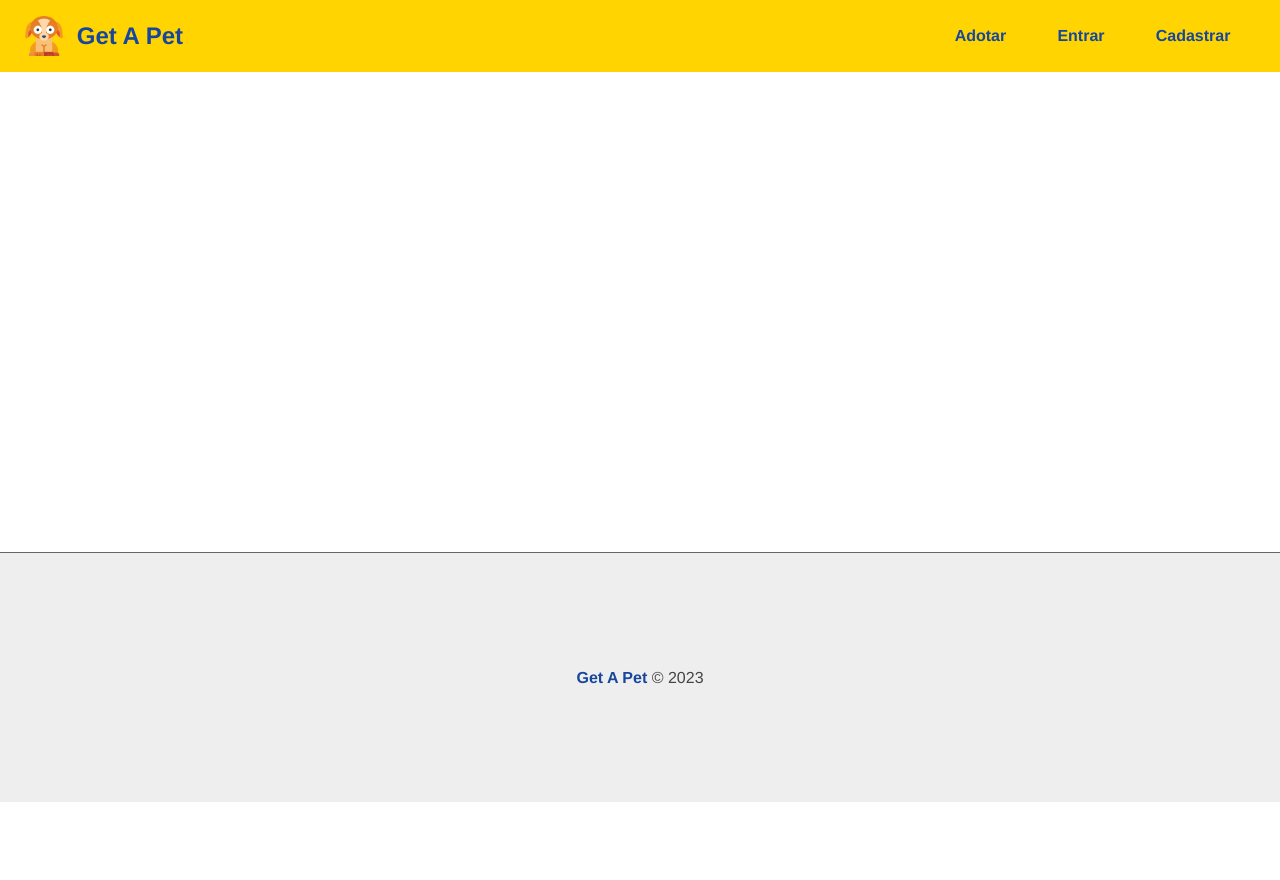
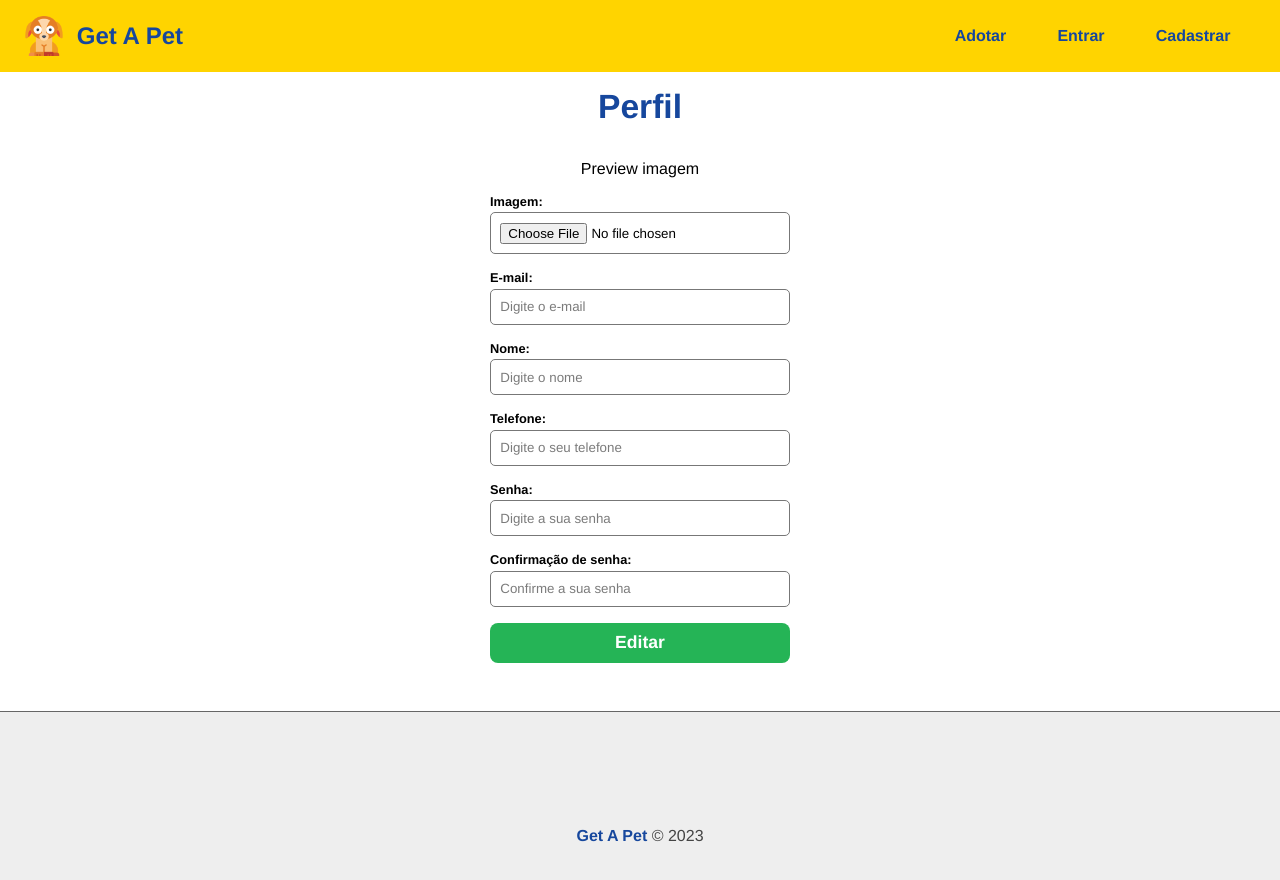
Before and after one commit to Pietro-berg7/Get-A-Pet-Project, a React (Vite) app in the folder frontend/: page /user/profile in a window 1280 px wide. Shown: the top 880 px of the page. Before the commit the page ends 802 px from the top, so only its background shows below. Built offline with nearby package versions, Linux system fonts and the light colour scheme.

Commit message:
Formulário de edição de usuário

```diff
--- a/frontend/src/components/form/Input.tsx
+++ b/frontend/src/components/form/Input.tsx
@@ -6,7 +6,7 @@ interface InputProps {
   type: string;
   text: string;
   name: string;
-  placeholder: string;
+  placeholder?: string;
   handleChange: (event: React.ChangeEvent<HTMLInputElement>) => void;
   value?: string;
   multiple?: boolean;
--- a/frontend/src/components/pages/User/Profile.css
+++ b/frontend/src/components/pages/User/Profile.css
@@ -0,0 +1,4 @@
+.profile_header {
+  text-align: center;
+  margin-bottom: 1em;
+}
--- a/frontend/src/components/pages/User/Profile.tsx
+++ b/frontend/src/components/pages/User/Profile.tsx
@@ -1,9 +1,87 @@
-import React from "react";
+import React, { SyntheticEvent, useState } from "react";
 
 import "./Profile.css";
+import "../../form/Form.css";
+import Input from "../../form/Input";
+import { IUser } from "../../../interfaces/IUser";
 
 const Profile: React.FC = () => {
-  return <div />;
+  const [user, setUser] = useState<IUser>({
+    name: "",
+    email: "",
+    phone: "",
+    password: "",
+    confirmpassword: "",
+  });
+
+  const onFileChange = (e: SyntheticEvent<HTMLInputElement>) => {
+    console.log(e);
+  };
+
+  const handleChange = (e: SyntheticEvent<HTMLInputElement>) => {
+    console.log(e);
+    // setUser({ ...user, [e.currentTarget.name]: e.currentTarget.value });
+  };
+
+  const handleSubmit = (e: SyntheticEvent<HTMLFormElement>) => {
+    e.preventDefault();
+  };
+
+  return (
+    <section className="form_container">
+      <div className="profile_header">
+        <h1>Perfil</h1>
+        <p>Preview imagem</p>
+      </div>
+      <form onSubmit={handleSubmit}>
+        <Input
+          text="Imagem"
+          type="file"
+          name="image"
+          handleChange={onFileChange}
+        />
+        <Input
+          text="E-mail"
+          type="email"
+          name="email"
+          placeholder="Digite o e-mail"
+          handleChange={handleChange}
+          value={user.email || ""}
+        />
+        <Input
+          text="Nome"
+          type="text"
+          name="name"
+          placeholder="Digite o nome"
+          handleChange={handleChange}
+          value={user.name || ""}
+        />
+        <Input
+          text="Telefone"
+          type="text"
+          name="phone"
+          placeholder="Digite o seu telefone"
+          handleChange={handleChange}
+          value={user.phone || ""}
+        />
+        <Input
+          text="Senha"
+          type="password"
+          name="password"
+          placeholder="Digite a sua senha"
+          handleChange={handleChange}
+        />
+        <Input
+          text="Confirmação de senha"
+          type="password"
+          name="confirmpassword"
+          placeholder="Confirme a sua senha"
+          handleChange={handleChange}
+        />
+        <input type="submit" value="Editar" />
+      </form>
+    </section>
+  );
 };
 
 export default Profile;
```
